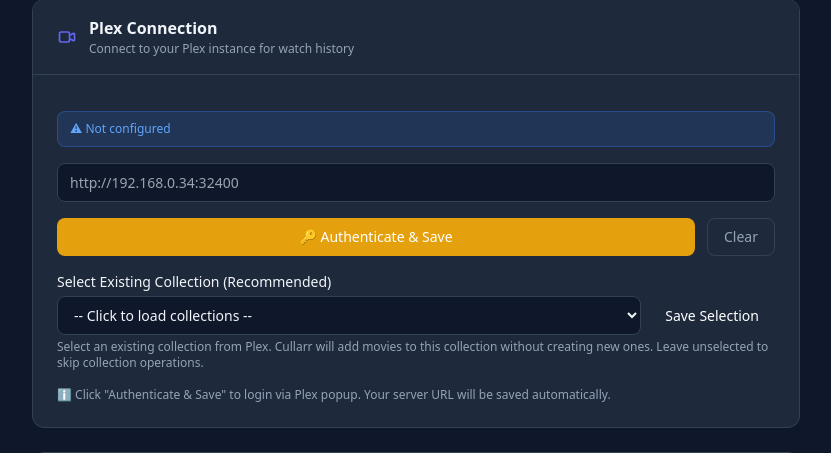
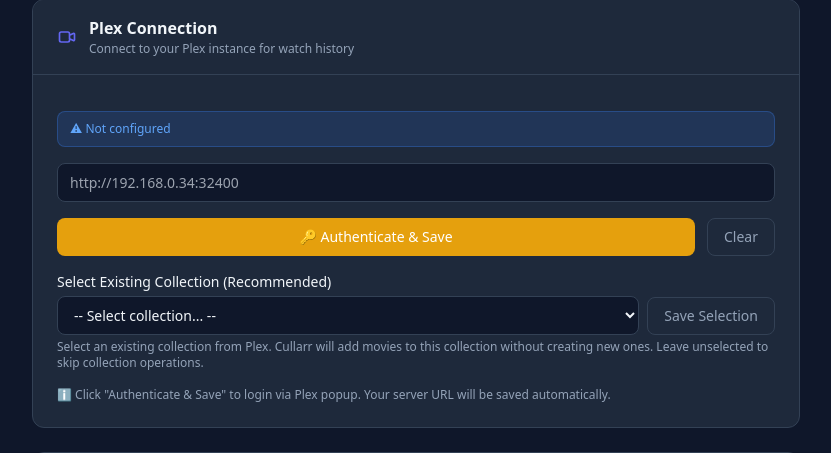
Before and after one commit to PLEXEUM/cullarr, a FastAPI app: page /settings in a window 1280 px wide. Shown: the part 537-990 px from the top of the page, without its empty margins (224-1055 px from the left). Run offline with FastAPI, Linux system fonts and the light colour scheme; data that the repository does not hold is empty; parts of the project's set-up code (start-up, migrations or seed data) failed here and were passed over; some libraries are stand-ins or nearby versions.

Commit message:
feat: add Plex collection dropdown with key-based selection, remove collection_name, auto-load collections on page load

```diff
--- a/app/static/settings.js
+++ b/app/static/settings.js
@@ -177,12 +177,6 @@ function setupEventListeners() {
     // Plex
     document.getElementById('plex-auth-btn').addEventListener('click', authenticateAndSavePlex);
     document.getElementById('plex-clear-btn').addEventListener('click', clearPlex);
-
-    // Collection dropdown - load on click
-    const collectionSelect = document.getElementById('plex-collection-select');
-    if (collectionSelect) {
-        collectionSelect.addEventListener('click', onCollectionDropdownClick);
-    }
 
     // Save collection selection button
     const saveCollectionBtn = document.getElementById('plex-save-collection-select-btn');
@@ -495,13 +489,6 @@ async function loadPlexConfig() {
 
         document.getElementById('plex-url').value = data.url || '';
 
-        // Store the saved collection key but don't populate dropdown until clicked
-        const select = document.getElementById('plex-collection-select');
-        if (select && data.collection_key) {
-            // We'll store the value but not populate yet
-            select.setAttribute('data-saved-key', data.collection_key);
-        }
-
         const statusDiv = document.getElementById('plex-status');
         if (data.configured && data.url && data.api_key === '[REDACTED]') {
             statusDiv.innerHTML = '<span style="color: var(--success);">✅ Configured</span>';
@@ -510,6 +497,15 @@ async function loadPlexConfig() {
         } else {
             statusDiv.innerHTML = '<span style="color: var(--warning);">⚠ Not configured</span>';
         }
+
+        // Load collections and set saved selection
+        await populateCollectionDropdown();
+
+        const select = document.getElementById('plex-collection-select');
+        if (select && data.collection_key) {
+            select.value = data.collection_key;
+        }
+
     } catch (e) {
         console.error('Failed to load Plex config:', e);
     }
--- a/app/templates/settings.html
+++ b/app/templates/settings.html
@@ -129,9 +129,9 @@
                 <label class="text-sm block mb-1">Select Existing Collection (Recommended)</label>
                 <div class="flex gap-2 items-center">
                     <select id="plex-collection-select" class="flex-1 px-3 py-2 rounded-lg border" style="background: var(--bg-primary); border-color: var(--border-color);">
-                        <option value="">-- Click to load collections --</option>
+                        <option value="">-- Select collection... --</option>
                     </select>
-                    <button id="plex-save-collection-select-btn" class="px-4 py-2 rounded-lg text-sm bg-accent text-white">Save Selection</button>
+                    <button id="plex-save-collection-select-btn" class="px-4 py-2 rounded-lg text-sm border btn-raise" style="border-color: var(--border-color); color: var(--text-secondary);">Save Selection</button>
                 </div>
                 <p class="text-xs mt-1" style="color: var(--text-secondary);">Select an existing collection from Plex. Cullarr will add movies to this collection without creating new ones. Leave unselected to skip collection operations.</p>
             </div>
```
